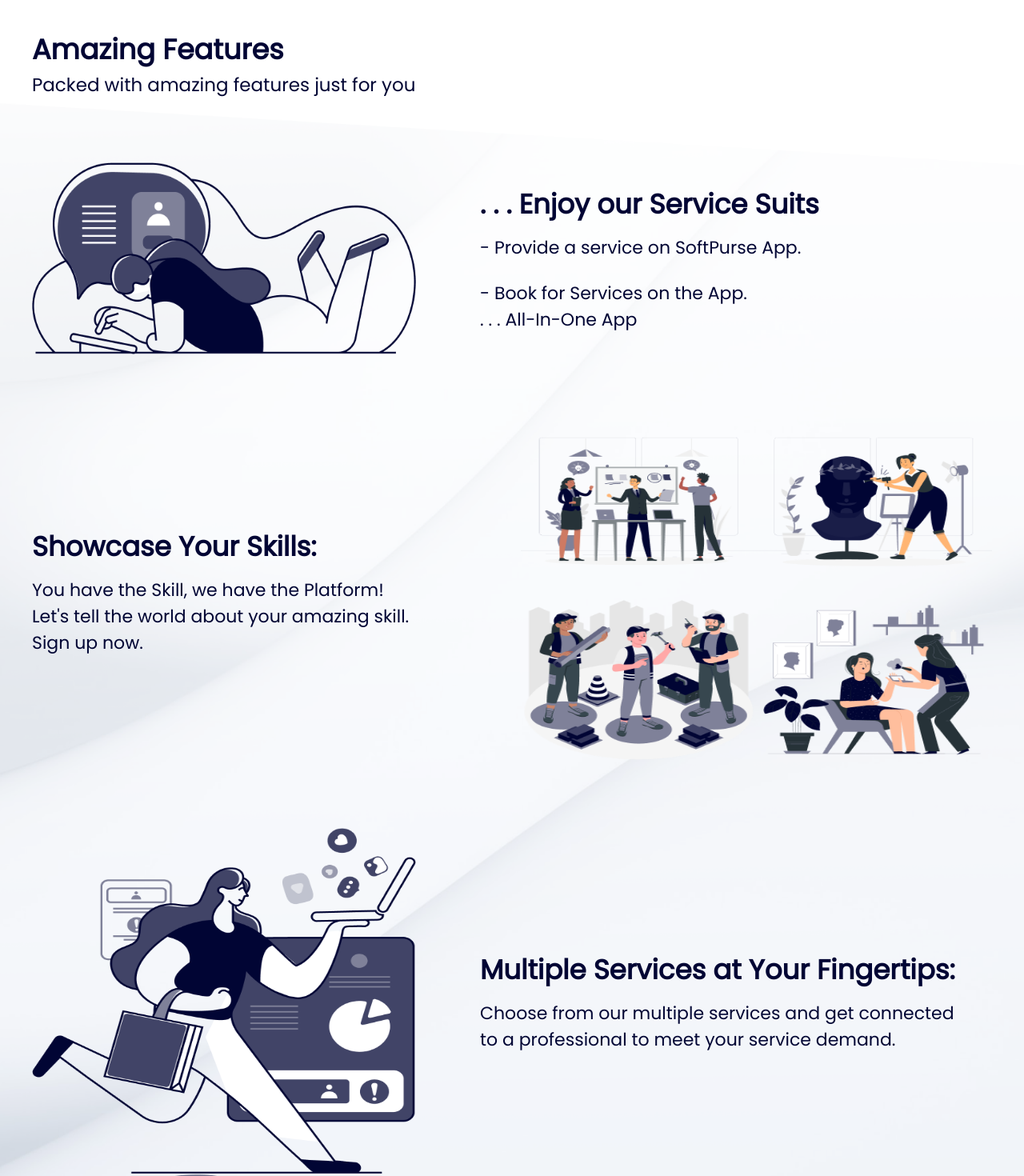
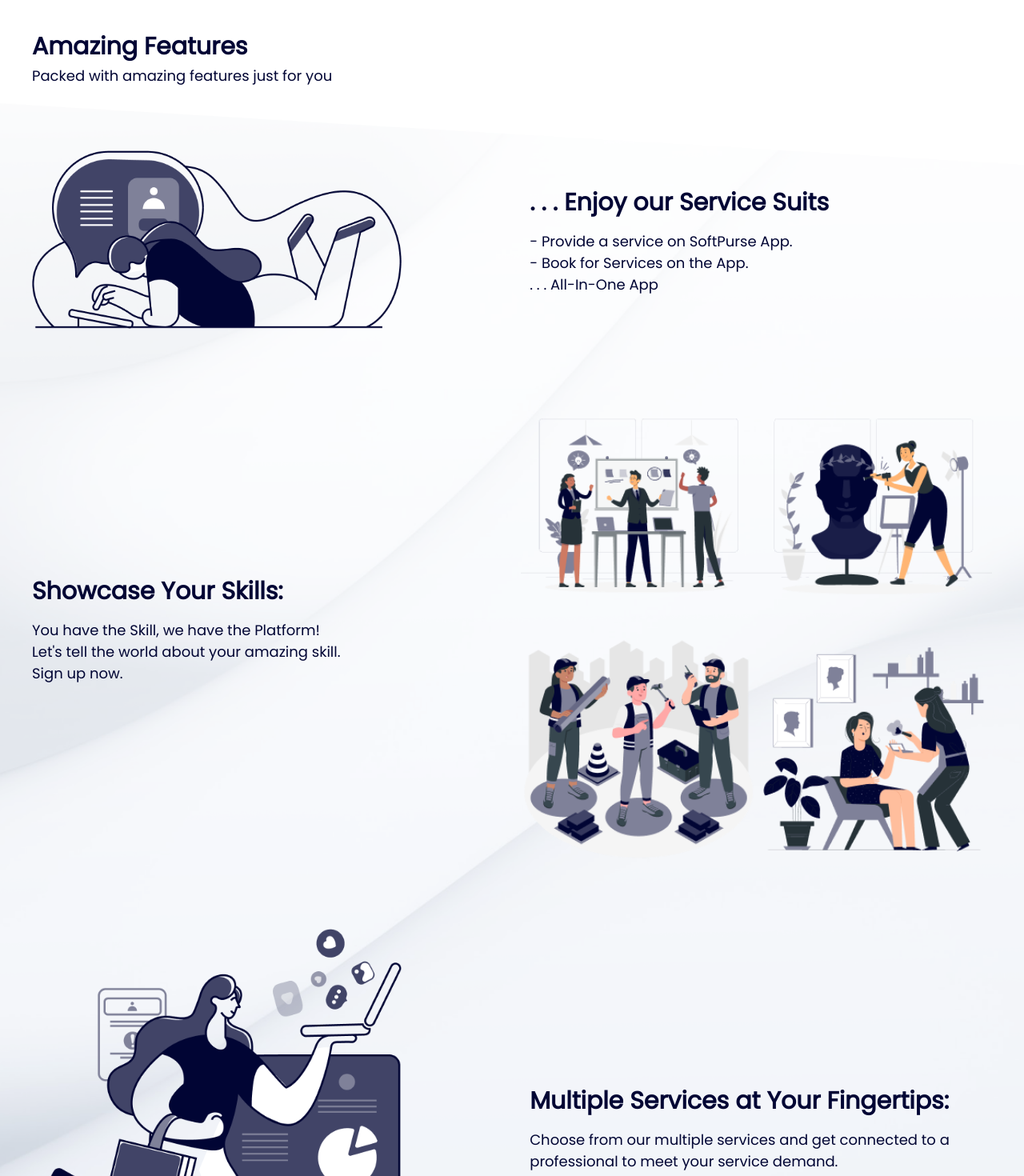
Before and after one commit to Naza-Kanu7/softpurse-tailwind, a React (Create React App) app: page / in a window 1280 px wide. Shown: the part 900-2370 px from the top of the page at 80% size. Built offline with nearby package versions, Linux system fonts and the light colour scheme.

Commit message:
Sixth Commit

```diff
--- a/package.json
+++ b/package.json
@@ -3,11 +3,14 @@
   "version": "0.1.0",
   "private": true,
   "dependencies": {
+    "@emotion/react": "^11.11.1",
     "@heroicons/react": "^1.0.6",
     "@testing-library/jest-dom": "^5.16.5",
     "@testing-library/react": "^13.4.0",
     "@testing-library/user-event": "^13.5.0",
+    "animate.css": "^4.1.1",
     "react": "^18.2.0",
+    "react-awesome-reveal": "^4.2.5",
     "react-dom": "^18.2.0",
     "react-faq-component": "^1.3.4",
     "react-scripts": "5.0.1",
--- a/public/index.html
+++ b/public/index.html
@@ -28,7 +28,7 @@
       work correctly both with client-side routing and a non-root public URL.
       Learn how to configure a non-root public URL by running `npm run build`.
     -->
-    <title>SoftPurse</title>
+    <title>SOFT PURSE | Get Connected To Skilled Service Providers</title>
   </head>
   <body>
     <noscript>You need to enable JavaScript to run this app.</noscript>
--- a/src/App.js
+++ b/src/App.js
@@ -4,6 +4,7 @@ import FAQAccordion from "./FAQ/FAQAccordion";
 import Features from "./Features/Features";
 import Footer from "./Footer/Footer";
 import Navbar from "./Navbar/Navbar";
+import ScrollTopButton from "./ScrollTopButton/ScrollTopButton";
 import Steps from "./Steps/Steps";
 
 
@@ -17,6 +18,7 @@ function App() {
       <FAQAccordion />
       <Download />
       <Footer />
+      <ScrollTopButton />
     </div>
   );
 }
--- a/src/Banner/Banner.jsx
+++ b/src/Banner/Banner.jsx
@@ -11,7 +11,7 @@ function Banner() {
                 <h1 className='text-[30px] font-bold pb-4 sm:text-[35px] lg:text-[40px] 2xl:text-[50px]'>. . . Providing Solutions, and Saving Cost !</h1>
                 {/* Enriching You */}
                 {/* The best app to increase your productivity, giving your craft online presence */}
-                <p className='text-[24px] sm:text-[28px] lg:text-[32px] 2xl:text-[40px]'>The best app to increase your productivity, minimize cost and give your craft online presence.</p>
+                <p className='text-[24px] sm:text-[28px] lg:text-[32px] 2xl:text-[32px]'>The best app to increase your productivity, minimize cost and give your craft online presence.</p>
                 <div className='flex 2sm:flex-col flex-row items-center gap-3 pt-4 sm:flex-row sm:items-center sm:pt-7 lg:gap-11 lg:pt-6 xl:pt-10 2xl:pt-12'>
                     {/* <button className='bg-banner-button text-whit 2sm:px-7 px-4 py-3 sm:px-9 sm:py-5 rounded-[10px] text-[17px] md:w-[170px] xl:w-[15rem]'><Link to="faq" smooth={true} offset={-200} duration={500}>Learn More</Link></button> */}
                     <div className='w-[9rem] 2sm:w-[9.7rem] h-[3.1rem] rounded-[10px] cursor-pointer sm:w-[13rem] sm:h-[4rem] md:w-[12rem] lg:w-[12rem] xl:w-[14rem]'>
--- a/src/Download/Download.jsx
+++ b/src/Download/Download.jsx
@@ -10,7 +10,7 @@ function Download() {
             <img src={DownloadPhoneImg} alt="softpurse-phone" className='w-full h-full' />
         </div>
         <div className='w-full flex flex-col items-center gap-5 lg:w-[45%]'>
-            <h3 className='text-[25px] text-center font-bold sm:text-[35px] md:text-[40px] lg:text-[35px]'>Download now and enjoy all the amazing features</h3>
+            <h3 className='text-[25px] text-center font-bold sm:text-[30px] md:text-[30px] lg:text-[30px]'>Download now and enjoy all the amazing features</h3>
             <div className='bg-whit w-[70%] px-4 py-4 rounded-lg sm:w-[50%] md:w-[50%] lg:w-[50%] 2xl:w-[40%]'>
                 <img src={QrCode} alt="qr-code" className='w-full h-full' />
             </div>
--- a/src/FAQ/data.js
+++ b/src/FAQ/data.js
@@ -7,7 +7,7 @@ export const faqs = [
   {
     question: "What do I need to register?",
     answer:
-      "You will need a phone number.",
+      "You will need a valid phone number.",
   },
   {
     question: "How do I book for a Service Provider?",
--- a/src/Features/Features.jsx
+++ b/src/Features/Features.jsx
@@ -1,52 +1,98 @@
-import React from 'react'
-import FirstFeatureImg from './FirstFeatureImg.png'
-import SecondFeatureImg from './SecondFeatureImg.png'
-import ThirdFeatureImg from './ThirdFeatureImg.png'
+import React from "react";
+import { Slide, Zoom } from "react-awesome-reveal";
+import FirstFeatureImg from "./FirstFeatureImg.png";
+import SecondFeatureImg from "./SecondFeatureImg.png";
+import ThirdFeatureImg from "./ThirdFeatureImg.png";
 
 function Features() {
-
   return (
-    <div name='features' className="h-auto w-full bg-features-bg bg-cover mt-[-9rem] px-5 pb-[14rem] pt-[10rem] md:mt-[-11rem] md:pt-[12rem] md:px-10 lg:mt-[-13rem] lg:pt-[12rem] xl:mt-[-15rem] xl:pt-[14rem] 2xl:mt-[-17rem] 2xl:pt-[17rem] 2xl:pb-[17rem]" >
-       <h1 className='text-[30px] font-bold text-blue-color sm:text-[35px]'>Amazing Features</h1>
-       <p className='text-blue-color text-[20px] sm:text-[23px]'>Packed with amazing features just for you</p>
-       <div className='flex flex-col gap-[40px] w-full items-center md:gap-[40px] lg:flex-row lg:items-center lg:gap-[5rem]'>
-          <div className='pt-[5rem] w-auto h-[15rem] flex justify-center items-center sm:h-[17rem] lg:w-[40%] xl:h-[20rem] 2xl:h-[25rem]'>
-            <img src={FirstFeatureImg} alt="fix-the-problem" className='w-full h-full' />
+    <div
+      name="features"
+      className="h-auto w-full bg-features-bg bg-cover mt-[-9rem] px-5 pb-[14rem] pt-[10rem] md:mt-[-11rem] md:pt-[12rem] md:px-10 lg:mt-[-13rem] lg:pt-[12rem] xl:mt-[-15rem] xl:pt-[14rem] 2xl:mt-[-17rem] 2xl:pt-[17rem] 2xl:pb-[17rem]"
+    >
+      <Slide triggerOnce={true} duration={1500}>
+        <h1 className="text-[30px] font-bold text-blue-color sm:text-[30px]">
+          Amazing Features
+        </h1>
+        <p className="text-blue-color text-[16px] sm:text-[18px]">
+          Packed with amazing features just for you
+        </p>
+      </Slide>
+      <Zoom triggerOnce={true}>
+        <div className="flex flex-col gap-[40px] w-full items-center md:gap-[40px] lg:flex-row lg:items-center lg:gap-[10rem] 2xl:gap-[15rem]">
+          <div className="pt-[5rem] w-auto h-[15rem] flex justify-center items-center sm:h-[17rem] lg:w-[40%] xl:h-auto 2xl:h-auto">
+            <img
+              src={FirstFeatureImg}
+              alt="fix-the-problem"
+              className="w-full h-full"
+            />
           </div>
-          <div className='w-full lg:w-[50%] lg:pt-[5rem]'>
+          <div className="w-full lg:w-[50%] lg:pt-[5rem]">
             {/* <h1>Less Stress, Get Your Needs Sorted Out At Your Comfort</h1> */}
             {/* <p>Get connected to Skilled Artisans around you instantly with a tap of a button at your comfort.</p> */}
             {/* <h1 className='text-[32px] font-bold text-blue-color pb-3 sm:text-[34px]'>...Fix the Problem with Ease!</h1> */}
-            <h1 className='text-[32px] font-bold text-blue-color pb-3 sm:text-[34px]'>. . . Enjoy our Service Suits</h1>
+            <h2 className="text-[32px] font-bold text-blue-color pb-3 sm:text-[30px]">
+              . . . Enjoy our Service Suits
+            </h2>
             {/* <p className='text-blue-color text-[22px] sm:text-[22px]'>Connect with a Skilled Artisan around you instantly with a tap of a button at your comfort.</p> */}
-            <p className='text-blue-color text-[22px] sm:text-[22px]'> - Provide a service on SoftPurse App.</p>
-            <br />
-            <p className='text-blue-color text-[22px] sm:text-[22px]'> - Book for Services on the App.</p>
-            <p className='text-blue-color text-[22px] sm:text-[22px]'>. . . All-In-One App</p>
+            <p className="text-blue-color text-[16px] sm:text-[18px]">
+              {" "}
+              - Provide a service on SoftPurse App.
+            </p>
+            <p className="text-blue-color text-[16px] sm:text-[18px]">
+              {" "}
+              - Book for Services on the App.
+            </p>
+            <p className="text-blue-color text-[16px] sm:text-[18px]">
+              . . . All-In-One App
+            </p>
           </div>
-       </div>
-       <div className='flex flex-col-reverse gap-[30px] w-full items-center justify-center md:gap-[40px] lg:flex-row lg:items-center lg:gap-[5rem]'>
-          <div className='w-full lg:w-[45%] lg:pt-[5rem]'>
+        </div>
+      </Zoom>
+      <Zoom triggerOnce={true}>
+        <div className="flex flex-col-reverse gap-[30px] w-full items-center justify-center md:gap-[40px] lg:flex-row lg:items-center lg:gap-[5rem]">
+          <div className="w-full lg:w-[45%] lg:pt-[5rem]">
             {/* <p>Showcase your skills and expertise to attract new clients and build a successful business on our platform.</p> */}
-            <h1 className='text-[32px] font-bold text-blue-color pb-3 sm:text-[34px]'>Showcase Your Skills:</h1>
-            <p className='text-blue-color text-[22px] sm:text-[22px]'>You have the Skill, we have the Platform! <br /> Let's tell the world about your amazing skill. <br /> Sign up now. </p>
+            <h2 className="text-[32px] font-bold text-blue-color pb-3 sm:text-[30px]">
+              Showcase Your Skills:
+            </h2>
+            <p className="text-blue-color text-[16px] sm:text-[18px]">
+              You have the Skill, we have the Platform! <br /> Let's tell the
+              world about your amazing skill. <br /> Sign up now.{" "}
+            </p>
           </div>
-          <div className='pt-[5rem] 2sm:w-[12rem] 2sm:h-[20rem] w-[22rem] h-[25rem] flex justify-center items-center sm:h-[27rem] sm:w-[24rem] md:h-[29rem] md:w-[26rem] lg:w-[50%] xl:h-[32rem] 2xl:w-[45%] 2xl:h-[40rem]'>
-            <img src={SecondFeatureImg} alt="showcase-your-skills" className='w-full h-full' />
+          <div className="pt-[5rem] 2sm:w-[12rem] 2sm:h-[20rem] w-[22rem] h-[25rem] flex justify-center items-center sm:h-[27rem] sm:w-[24rem] md:h-[29rem] md:w-[26rem] lg:w-[50%] xl:h-auto 2xl:w-[45%] 2xl:h-auto">
+            <img
+              src={SecondFeatureImg}
+              alt="showcase-your-skills"
+              className="w-full h-full"
+            />
           </div>
-       </div>
-       <div className='flex flex-col gap-[30px] w-full items-center md:gap-[40px] lg:flex-row lg:items-center lg:gap-[5rem]'>
-          <div className='pt-[5rem] 2sm:w-[12rem] 2sm:h-[20rem] w-[20rem] h-[25rem] flex justify-center items-center sm:w-[22rem] sm:h-[27rem] lg:w-[40%] xl:h-[32rem] 2xl:h-[40rem]'>
-            <img src={ThirdFeatureImg} alt="multiple-services" className='w-full h-full' />
+        </div>
+      </Zoom>
+      <Zoom triggerOnce={true}>
+        <div className="flex flex-col gap-[30px] w-full items-center md:gap-[40px] lg:flex-row lg:items-center lg:gap-[10rem] 2xl:gap-[15rem]">
+          <div className="pt-[5rem] 2sm:w-[12rem] 2sm:h-[20rem] w-[20rem] h-[25rem] flex justify-center items-center sm:w-[22rem] sm:h-[27rem] lg:w-[40%] xl:h-auto 2xl:h-auto">
+            <img
+              src={ThirdFeatureImg}
+              alt="multiple-services"
+              className="w-full h-full"
+            />
           </div>
-          <div className='w-full lg:w-[50%] lg:pt-[5rem]'>
+          <div className="w-full lg:w-[50%] lg:pt-[5rem]">
             {/* <p>Connect with a service provider who can fix your problem and meet your need from our intensive list of services.</p> */}
-            <h1 className='text-[32px] font-bold text-blue-color pb-3 sm:text-[34px]'>Multiple Services at Your Fingertips:</h1>
-            <p className='text-blue-color text-[22px] sm:text-[22px]'>Choose from our multiple services and get connected to a professional to meet your service demand.</p>
+            <h2 className="text-[32px] font-bold text-blue-color pb-3 sm:text-[30px]">
+              Multiple Services at Your Fingertips:
+            </h2>
+            <p className="text-blue-color text-[16px] sm:text-[18px]">
+              Choose from our multiple services and get connected to a
+              professional to meet your service demand.
+            </p>
           </div>
-       </div>
+        </div>
+      </Zoom>
     </div>
-  )
+  );
 }
 
-export default Features
+export default Features;
--- a/src/Footer/Footer.jsx
+++ b/src/Footer/Footer.jsx
@@ -32,10 +32,10 @@ function Footer() {
             </div>
         </div>
         <div className='text-center'>
-            <h3 className='text-whit font-semibold sm:text-[1.5rem]'>Service support</h3>
-            <p className='text-whit sm:text-[1.5rem]'>softpurse123@gmail.com</p>
+            <h3 className='text-whit font-semibold sm:text-[18px]'>Service support</h3>
+            <p className='text-whit sm:text-[16px]'>softpurse123@gmail.com</p>
         </div>
-        <p className='text-whit sm:text-[1.5rem]'>Copyright &#64; SoftPurse 2023</p>
+        <p className='text-whit sm:text-[16px]'>Copyright &#64; SoftPurse 2023</p>
     </div>
   )
 }
```
Also changed, not shown: src/Navbar/Navbar.jsx (+7 -7 lines), src/ScrollTopButton/ScrollTopButton.css (added, +17 -0 lines), src/ScrollTopButton/ScrollTopButton.jsx (added, +42 -0 lines), src/Steps/Steps.jsx (+10 -3 lines), 2 other files (tests, documents, lock files or other folders).
